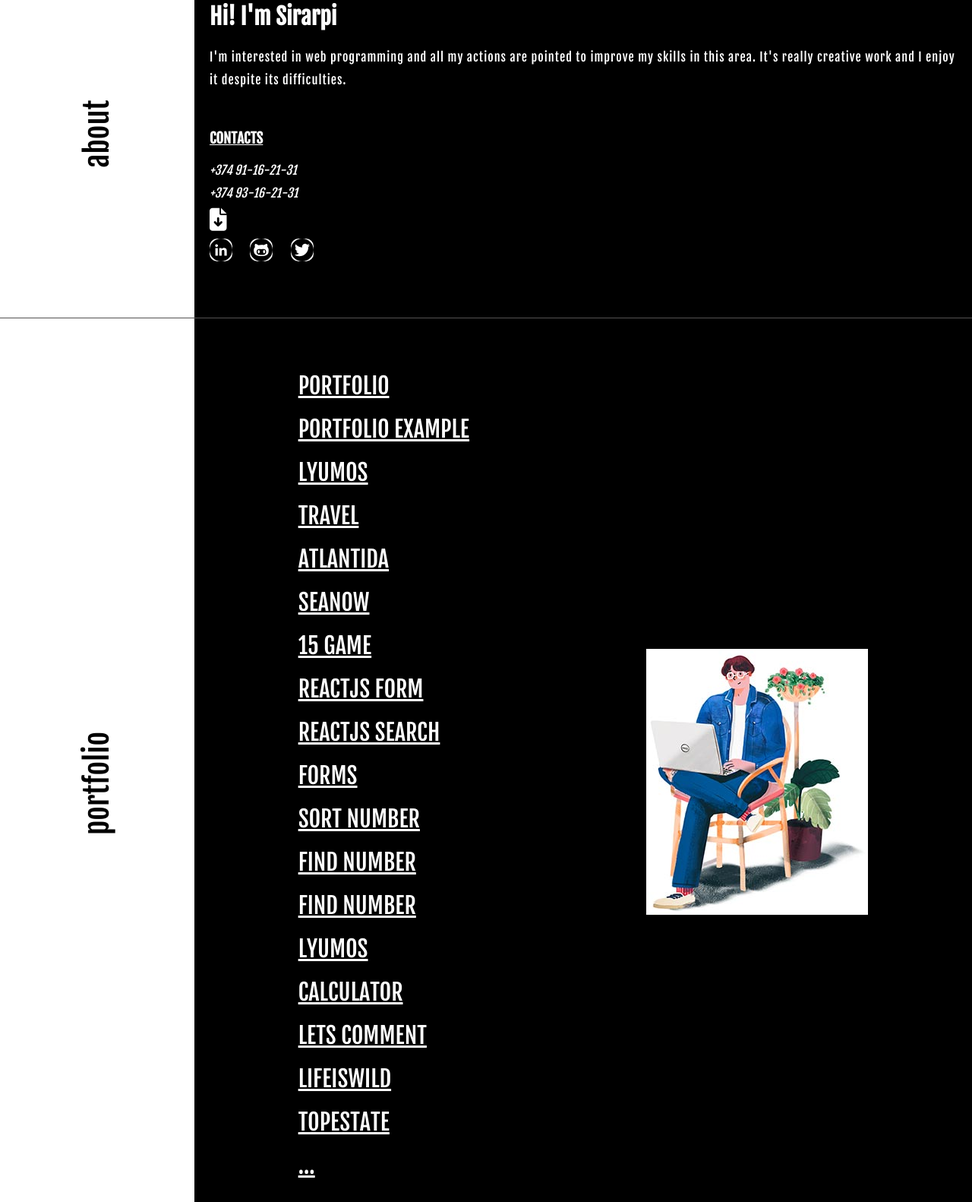
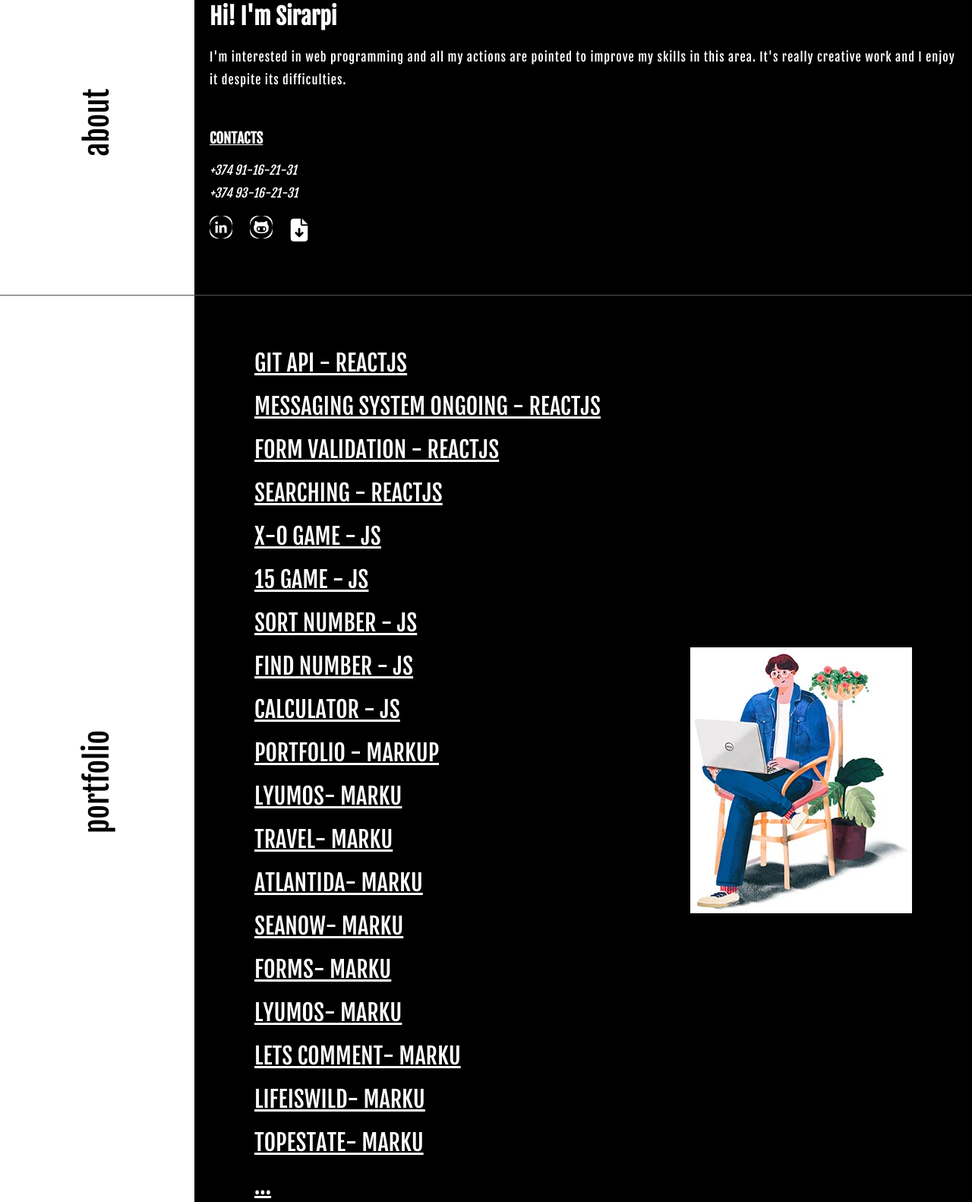
Before and after one commit to Sirarpy/SirarpiDavtyan, a website: page index.html in a window 1280 px wide. Shown: the part 350-1932 px from the top of the page at 76% size. Drawn offline with nearby package versions, Linux system fonts and the light colour scheme.

Commit message:
portfolio updates

```diff
--- a/index.html
+++ b/index.html
@@ -38,17 +38,16 @@
                 <h3>contacts</h3>
                 <p class="tel">+374 91-16-21-31</p>
                 <p class="tel">+374 93-16-21-31</p>
-                <a href="libs//file/Sirarpi Davtyan.pdf" download class="resume">
-                     <i class="fas fa-file-download"></i>
-                </a>
+
 
                 <ul>
                     <li><a href="https://www.linkedin.com/in/sirarpi-davtyan/" target="_blank"><img
                             src="libs/images/hollow-cut-linkedin.svg" alt="link"></a></li>
                     <li><a href="https://github.com/Sirarpy" target="_blank"><img
                             src="libs/images/hollow-cut-github.svg" alt="git"></a></li>
-                    <li><a href="https://twitter.com/Sipa50024997" target="_blank"><img
-                            src="libs/images/hollow-cut-twitter.svg" alt="twit"></a></li>
+                    <li> <a href="libs//file/Sirarpi_Davtyan.pdf" download class="resume">
+                        <i class="fas fa-file-download"></i>
+                    </a></li>
                 </ul>
 
             </div>
@@ -64,29 +63,26 @@
              data-aos="fade-up"
              data-aos-anchor-placement="top-center">
             <ul>
-                <li><a href="https://sirarpy.github.io/Doe_portfolio/" target="_blank">Portfolio</a></li>
-                <li><a href="https://sirarpy.github.io/Portfolio-example/" target="_blank">Portfolio example</a></li>
-               <li><a href="https://sirarpy.github.io/reen-bootstrap/" target="_blank">Lyumos</a></li>
+                <li><a href="https://sirarpy.github.io/gitapi/" target="_blank">Git API - ReactJS</a></li>
+                <li><a href="https://sirarpy.github.io/messaging/" target="_blank">Messaging system ongoing - ReactJS</a></li>
+                <li><a href="https://sirarpy.github.io/ReactJs_form/" target="_blank">Form validation - ReactJS</a></li>
+                <li><a href="https://sirarpy.github.io/searching_rjs/" target="_blank">Searching - ReactJS</a></li>
+                <li><a href="https://sirarpy.github.io/X-O/" target="_blank">X-O game - JS</a></li>
+                <li><a href="https://sirarpy.github.io/JS_Game_15/" target="_blank">15 Game - JS</a></li>
+                <li><a href="https://sirarpy.github.io/sortAndPrime/" target="_blank">Sort Number - JS</a></li>
+                <li><a href="https://sirarpy.github.io/JS-find-filter-every/" target="_blank">Find Number - JS</a></li>
+                <li><a href="https://sirarpy.github.io/Calculator/" target="_blank">Calculator - JS</a></li>
 
-                    <li><a href="https://sirarpy.github.io/test-commit.github.io/" target="_blank">Travel</a></li>
-                <li><a href="https://sirarpy.github.io/atlantida/" target="_blank">Atlantida</a></li>
-                 <li><a href="https://sirarpy.github.io/seonow/" target="_blank">Seanow</a></li>
-                 <li><a href="https://sirarpy.github.io/JS_Game_15/" target="_blank">15 Game</a></li>
-                <li><a href="https://sirarpy.github.io/ReactJs_form/" target="_blank">ReactJS form</a></li>
-                <li><a href="https://sirarpy.github.io/searching_rjs/" target="_blank">ReactJS search</a></li>
-      <li><a href="http://less.22web.org/forms-3/" target="_blank">Forms</a></li>
-
-
-
-                <li><a href="https://sirarpy.github.io/sortAndPrime/" target="_blank">Sort Number</a></li>
-                <li><a href="https://sirarpy.github.io/JS-find-filter-every/" target="_blank">Find Number</a></li>
-                <li><a href="https://sirarpy.github.io/JS-find-filter-every/" target="_blank">Find Number</a></li>
-
-                <li><a href="https://sirarpy.github.io/Lyumos/" target="_blank">Lyumos</a></li>
-                <li><a href="https://sirarpy.github.io/Calculator/" target="_blank">Calculator</a></li>
-                <li><a href="https://sirarpy.github.io/comment/" target="_blank">Lets comment</a></li>
-                <li><a href="https://sirarpy.github.io/LlW/" target="_blank">LifeIsWild</a></li>
-                <li><a href="https://sirarpy.github.io/exam-signature/" target="_blank"> TopEstate</a></li>
+                <li><a href="https://sirarpy.github.io/Doe_portfolio/" target="_blank">Portfolio - markup</a></li>
+               <li><a href="https://sirarpy.github.io/reen-bootstrap/" target="_blank">Lyumos- marku</a></li>
+                    <li><a href="https://sirarpy.github.io/test-commit.github.io/" target="_blank">Travel- marku</a></li>
+                <li><a href="https://sirarpy.github.io/atlantida/" target="_blank">Atlantida- marku</a></li>
+                 <li><a href="https://sirarpy.github.io/seonow/" target="_blank">Seanow- marku</a></li>
+      <li><a href="http://less.22web.org/forms-3/" target="_blank">Forms- marku</a></li>
+                            <li><a href="https://sirarpy.github.io/Lyumos/" target="_blank">Lyumos- marku</a></li>
+                <li><a href="https://sirarpy.github.io/comment/" target="_blank">Lets comment- marku</a></li>
+                <li><a href="https://sirarpy.github.io/LlW/" target="_blank">LifeIsWild- marku</a></li>
+                <li><a href="https://sirarpy.github.io/exam-signature/" target="_blank"> TopEstate- marku</a></li>
                 <li><a href="https://github.com/Sirarpy" target="_blank">...</a></li>
             </ul>
             <div class="portfolio-image">
@@ -160,6 +156,7 @@
                 <a href="https://javascript.info/">JavaScript </a>
                 <a href="https://reactjs.org/">ReactJs </a>
                 <a href="https://www.hackerrank.com/">HackerRank </a>
+                <a href="https://www.geeksforgeeks.org/">GeeksForGeeks </a>
             </div>
         </div>
     </div>
```
Also changed, not shown: 2 other files.
